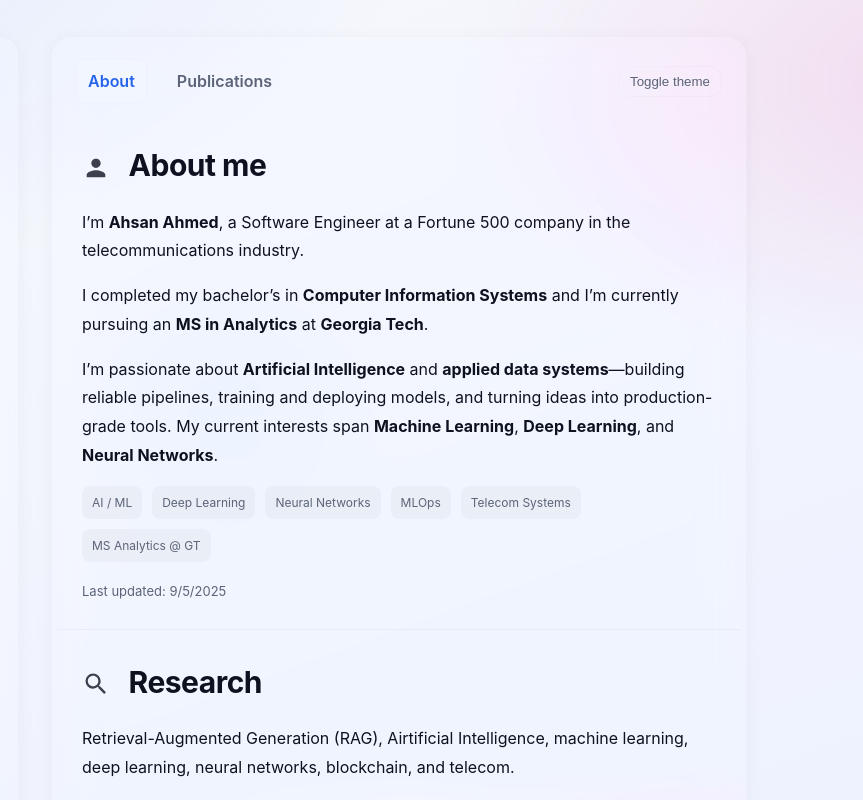
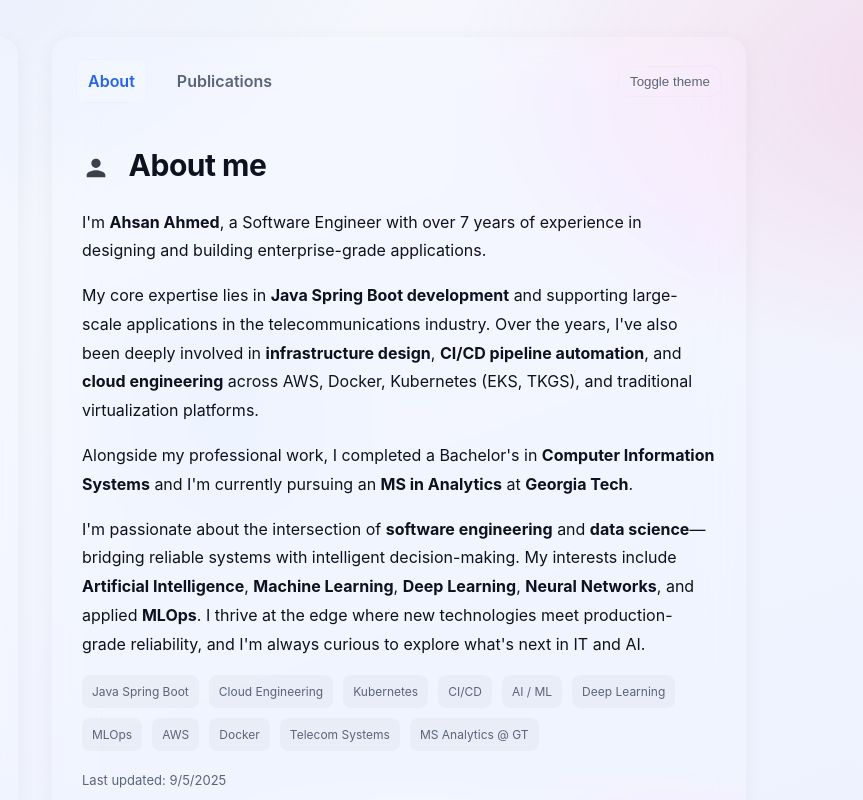
Before and after one commit to ahsan870/ahsan870.github.io, a plain HTML site: page index.html in a window 1280 px wide. Shown: the top 800 px of the page, 417-1280 px from the left. Drawn offline with Linux system fonts and the light colour scheme.

Commit message:
Updated about me index.html

```diff
--- a/index.html
+++ b/index.html
@@ -216,14 +216,20 @@
             </svg>
             About me
           </h1>
-          <p>I’m <strong>Ahsan Ahmed</strong>, a Software Engineer at a Fortune 500 company in the telecommunications industry.</p>
-          <p>I completed my bachelor’s in <strong>Computer Information Systems</strong> and I’m currently pursuing an <strong>MS in Analytics</strong> at <strong>Georgia Tech</strong>.</p>
-          <p>I’m passionate about <strong>Artificial Intelligence</strong> and <strong>applied data systems</strong>—building reliable pipelines, training and deploying models, and turning ideas into production-grade tools. My current interests span <strong>Machine Learning</strong>, <strong>Deep Learning</strong>, and <strong>Neural Networks</strong>.</p>
+          <p>I'm <strong>Ahsan Ahmed</strong>, a Software Engineer with over 7 years of experience in designing and building enterprise-grade applications.</p>
+          <p>My core expertise lies in <strong>Java Spring Boot development</strong> and supporting large-scale applications in the telecommunications industry. Over the years, I've also been deeply involved in <strong>infrastructure design</strong>, <strong>CI/CD pipeline automation</strong>, and <strong>cloud engineering</strong> across AWS, Docker, Kubernetes (EKS, TKGS), and traditional virtualization platforms.</p>
+          <p>Alongside my professional work, I completed a Bachelor's in <strong>Computer Information Systems</strong> and I'm currently pursuing an <strong>MS in Analytics</strong> at <strong>Georgia Tech</strong>.</p>
+          <p>I'm passionate about the intersection of <strong>software engineering</strong> and <strong>data science</strong>—bridging reliable systems with intelligent decision-making. My interests include <strong>Artificial Intelligence</strong>, <strong>Machine Learning</strong>, <strong>Deep Learning</strong>, <strong>Neural Networks</strong>, and applied <strong>MLOps</strong>. I thrive at the edge where new technologies meet production-grade reliability, and I'm always curious to explore what's next in IT and AI.</p>
           <div class="chips">
+            <span class="chip">Java Spring Boot</span>
+            <span class="chip">Cloud Engineering</span>
+            <span class="chip">Kubernetes</span>
+            <span class="chip">CI/CD</span>
             <span class="chip">AI / ML</span>
             <span class="chip">Deep Learning</span>
-            <span class="chip">Neural Networks</span>
             <span class="chip">MLOps</span>
+            <span class="chip">AWS</span>
+            <span class="chip">Docker</span>
             <span class="chip">Telecom Systems</span>
             <span class="chip">MS Analytics @ GT</span>
           </div>
```
